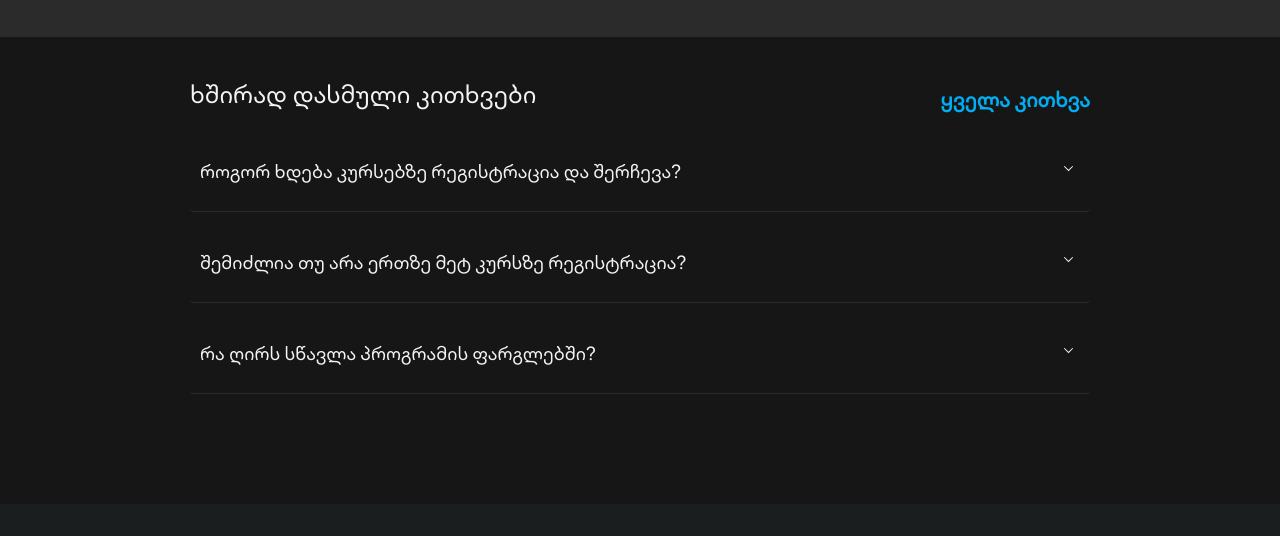
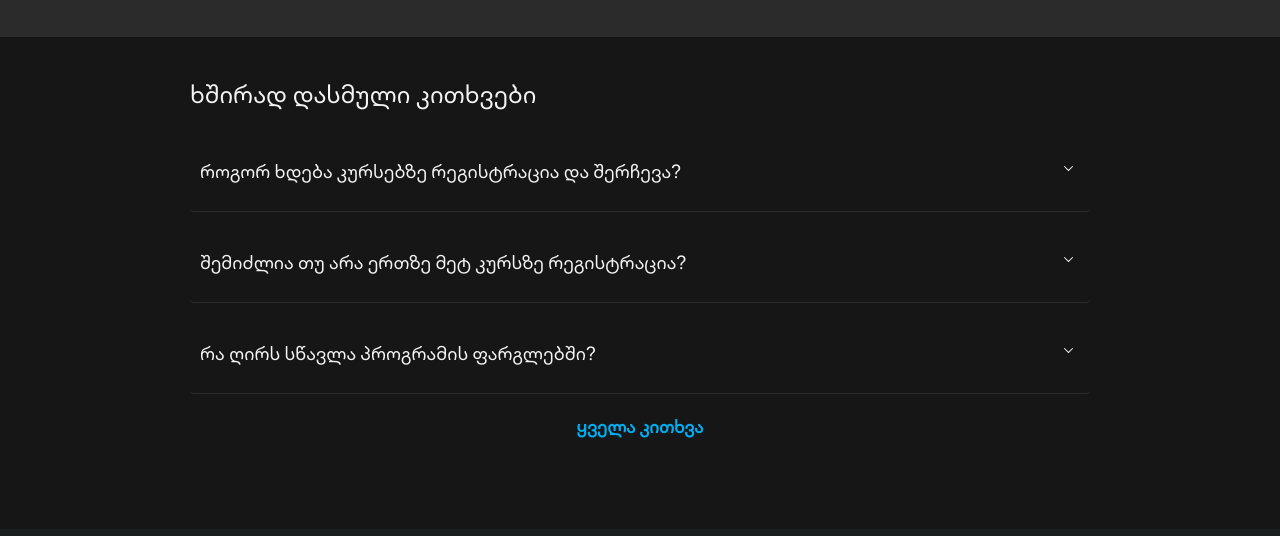
Before and after one commit to anibolokadze/TBC, a plain HTML site: page index.html in a window 1280 px wide. Shown: the part 2897-3433 px from the top of the page. Drawn offline with Linux system fonts and the light colour scheme.

Commit message:
es6 function

```diff
--- a/js/FAQ.js
+++ b/js/FAQ.js
@@ -2,7 +2,7 @@ let slideTimeout;
 
 // event listener for accordion checkboxes
 document.querySelectorAll('input[name="accordion"]').forEach((checkbox) => {
-  checkbox.addEventListener("change", function () {
+  checkbox.addEventListener("change", () => {
     // get arrow icon
     const arrowIcon = this.parentElement.querySelector("#arrowIcon");
 
--- a/styles/responsive.css
+++ b/styles/responsive.css
@@ -191,26 +191,4 @@
   .slideshow-container .custom {
     height: 150px;
   }
-
-  /* FAQ */
-  .all-questions-btn button {
-    font-size: 20px !important;
-  }
-
-  .all-questions-btn {
-    position: relative;
-    display: flex;
-    align-items: center;
-    margin-top: 20px;
-  }
-
-  .accordion-wrapper h3 {
-    margin-right: 20px;
-  }
-
-  .all-questions-btn button {
-    position: absolute;
-    right: 0;
-    bottom: 300px;
-  }
 }
```
